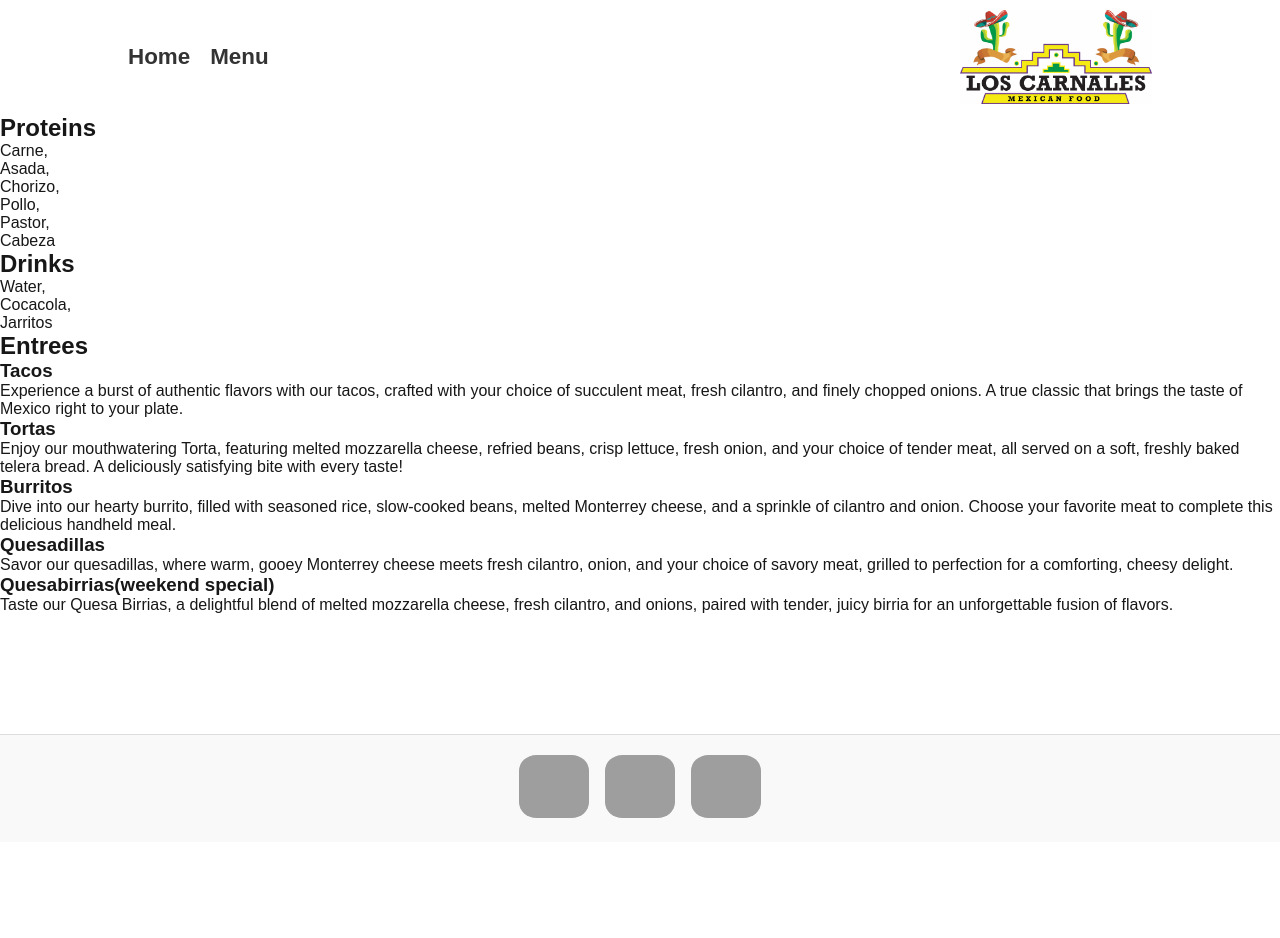
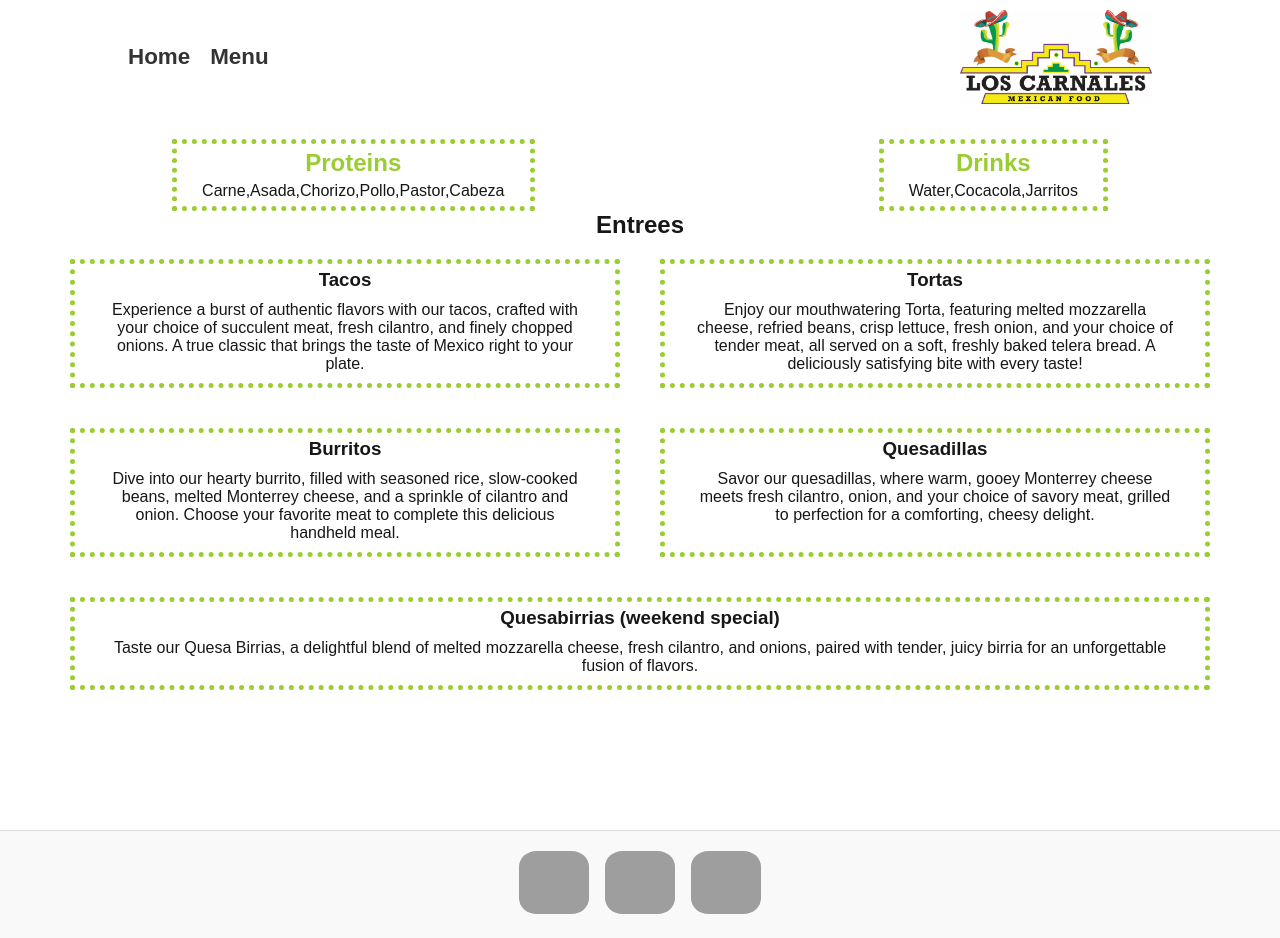
Before and after one commit to UlisesGatica/losCarnalas, a Next.js app: page /menu in a window 1280 px wide. Before the commit the page ends 842 px from the top, so only its background shows below. Built offline with nearby package versions, Linux system fonts and the light colour scheme; grey boxes are pictures that could not be loaded.

Commit message:
fixed Menu css

```diff
--- a/src/app/menu/page.css
+++ b/src/app/menu/page.module.css
@@ -53,7 +53,7 @@
   padding-right: 50px;
 }
 
-h2,h3{
+.h2,.h3{
   color: yellowgreen;
 }
 
@@ -93,7 +93,7 @@ h2,h3{
 
 /* Mobile Specific Styles */
 @media (max-width: 500px) {
-  nav {
+  .nav {
     flex-direction: column;
     align-items: center;
     padding: 0;
@@ -104,7 +104,7 @@ h2,h3{
     margin-bottom: 10px;
   }
 
-  nav a {
+  .nav a {
     display: inline-block;
     margin: 5px 10px;
     order: 1;
@@ -116,3 +116,4 @@ h2,h3{
     width: 100%;
     order: 1;
   }
+}
--- a/src/app/menu/page.tsx
+++ b/src/app/menu/page.tsx
@@ -1,12 +1,12 @@
-import styles from '../page.module.css';
+import styles from './page.module.css';
 
 export default function MenuPage() {
   return (
     <div>
-      <div className='topMenu'>
-                <div className='proteins'>
+      <div className={styles.topMenu}>
+        <div className={styles.proteins}>
           <h2>Proteins</h2>
-                    <div className='protein'>
+          <div className={styles.protein}>
             <p>Carne, </p>
             <p>Asada,</p>
             <p>Chorizo,</p>
@@ -15,46 +15,69 @@ export default function MenuPage() {
             <p>Cabeza</p>
           </div>
         </div>
-                <div className='drinks'>
+        <div className={styles.drinks}>
           <h2>Drinks</h2>
-                    <div className='drink'>
+          <div className={styles.drink}>
             <p>Water,</p>
             <p>Cocacola,</p>
             <p>Jarritos</p>
           </div>
         </div>
       </div>
-            <div className='foodOptions'>
+      <div className={styles.foodOptions}>
         <h2>Entrees</h2>
-                <div className='entreeBox'>
-                    <div className='tacos'>
+        <div className={styles.entreeBox}>
+          <div className={styles.tacos}>
             <h3>Tacos</h3>
-                        <div className="entreeContent">
-                            <p>Experience a burst of authentic flavors with our tacos, crafted with your choice of succulent meat, fresh cilantro, and finely chopped onions. A true classic that brings the taste of Mexico right to your plate.</p>
+            <div className={styles.entreeContent}>
+              <p>
+                Experience a burst of authentic flavors with our tacos, crafted
+                with your choice of succulent meat, fresh cilantro, and finely
+                chopped onions. A true classic that brings the taste of Mexico
+                right to your plate.
+              </p>
             </div>
           </div>
-                    <div className='tortas'>
+          <div className={styles.tortas}>
             <h3>Tortas</h3>
-                        <div className="entreeContent">
-                            <p>Enjoy our mouthwatering Torta, featuring melted mozzarella cheese, refried beans, crisp lettuce, fresh onion, and your choice of tender meat, all served on a soft, freshly baked telera bread. A deliciously satisfying bite with every taste!</p>
+            <div className={styles.entreeContent}>
+              <p>
+                Enjoy our mouthwatering Torta, featuring melted mozzarella
+                cheese, refried beans, crisp lettuce, fresh onion, and your
+                choice of tender meat, all served on a soft, freshly baked
+                telera bread. A deliciously satisfying bite with every taste!
+              </p>
             </div>
           </div>
-                    <div className='burritos'>
+          <div className={styles.burritos}>
             <h3>Burritos</h3>
-                        <div className="entreeContent">
-                            <p>Dive into our hearty burrito, filled with seasoned rice, slow-cooked beans, melted Monterrey cheese, and a sprinkle of cilantro and onion. Choose your favorite meat to complete this delicious handheld meal.</p>
+            <div className={styles.entreeContent}>
+              <p>
+                Dive into our hearty burrito, filled with seasoned rice,
+                slow-cooked beans, melted Monterrey cheese, and a sprinkle of
+                cilantro and onion. Choose your favorite meat to complete this
+                delicious handheld meal.
+              </p>
             </div>
           </div>
-                    <div className='quesadillas'>
+          <div className={styles.quesadillas}>
             <h3>Quesadillas</h3>
-                        <div className="entreeContent">
-                            <p>Savor our quesadillas, where warm, gooey Monterrey cheese meets fresh cilantro, onion, and your choice of savory meat, grilled to perfection for a comforting, cheesy delight.</p>
+            <div className={styles.entreeContent}>
+              <p>
+                Savor our quesadillas, where warm, gooey Monterrey cheese meets
+                fresh cilantro, onion, and your choice of savory meat, grilled
+                to perfection for a comforting, cheesy delight.
+              </p>
             </div>
           </div>
-                    <div className='quesabirrias'>
-                        <h3>Quesabirrias(weekend special)</h3>
-                        <div className="entreeContent">
-                            <p>Taste our Quesa Birrias, a delightful blend of melted mozzarella cheese, fresh cilantro, and onions, paired with tender, juicy birria for an unforgettable fusion of flavors.</p>
+          <div className={styles.quesabirrias}>
+            <h3>Quesabirrias (weekend special)</h3>
+            <div className={styles.entreeContent}>
+              <p>
+                Taste our Quesa Birrias, a delightful blend of melted mozzarella
+                cheese, fresh cilantro, and onions, paired with tender, juicy
+                birria for an unforgettable fusion of flavors.
+              </p>
             </div>
           </div>
         </div>
```
Also changed, not shown: package.json (+5 -5 lines), 1 other file (tests, documents, lock files or other folders). Lines whose indentation alone changed are shown as unchanged.
